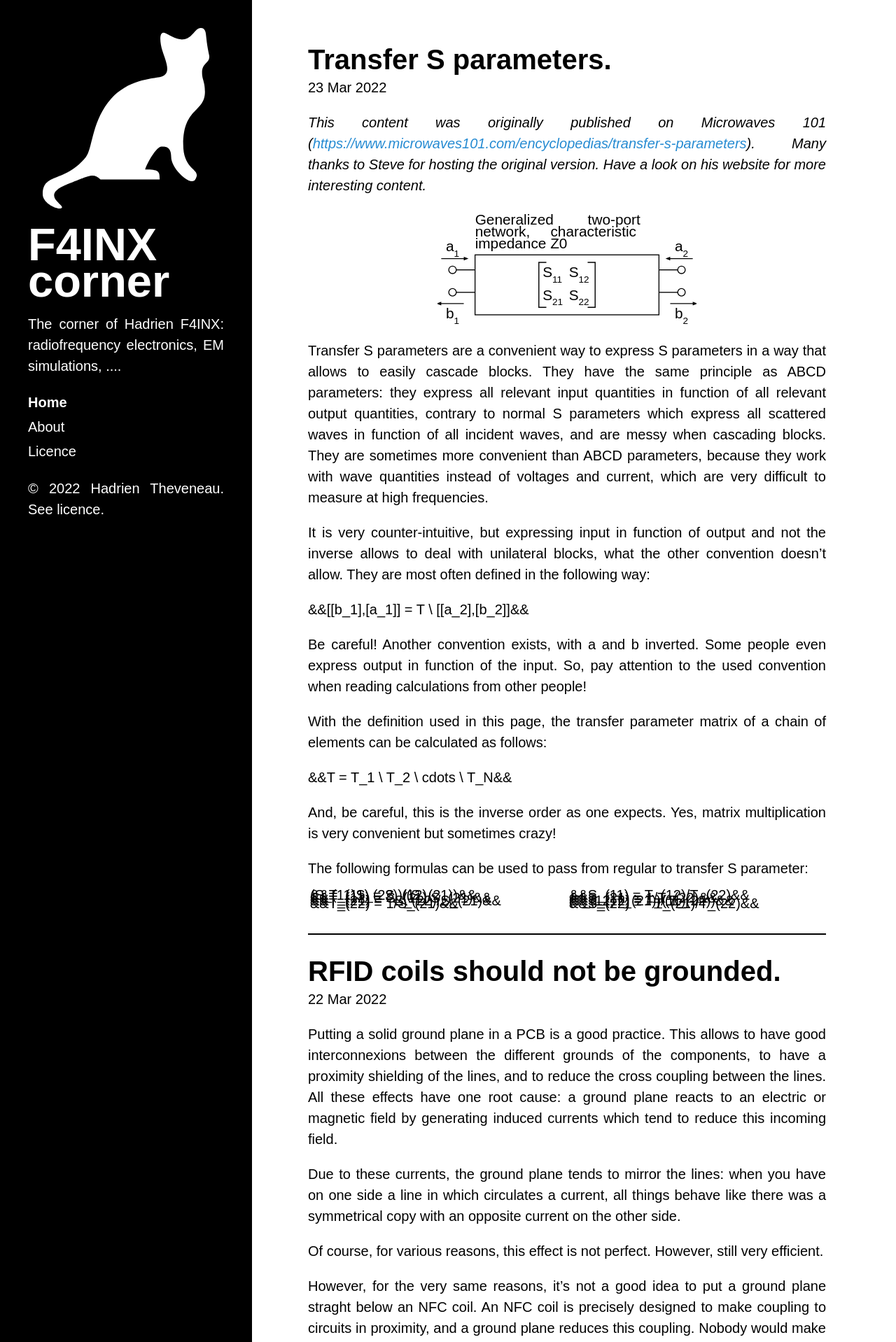
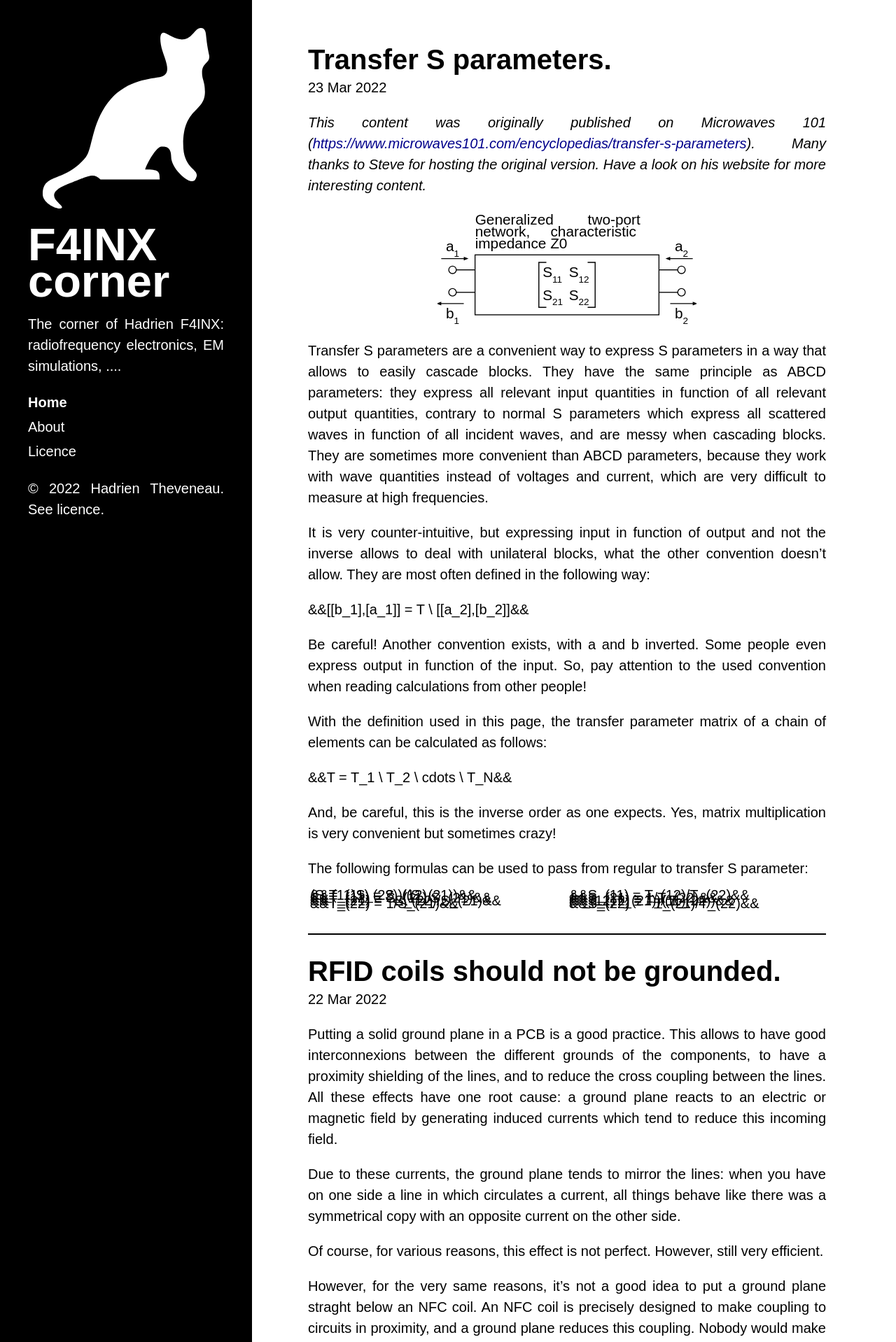
Before and after one commit to thadrien/Zview.github.io, a Jekyll site: the page built from index.html, in a window 1280 px wide. Shown: the top 1918 px of the page at 70% size. Built offline with Jekyll 4.4.1, drawn with Linux system fonts in a browser that asks for light colours; a script that is not in the unit is left out; the list of posts is cut into pages by our own code.

Commit message:
[ACCESSIBILITY] [CSS] Increase links color contrast for accessibility.

```diff
--- a/style/css/f4inx.css
+++ b/style/css/f4inx.css
@@ -60,7 +60,7 @@ html {
 /*********/
 
 a {
-  --links-color: #268bd2;
+  --links-color: darkblue;
   color: var(--links-color);
   text-decoration: none;
 }
```
